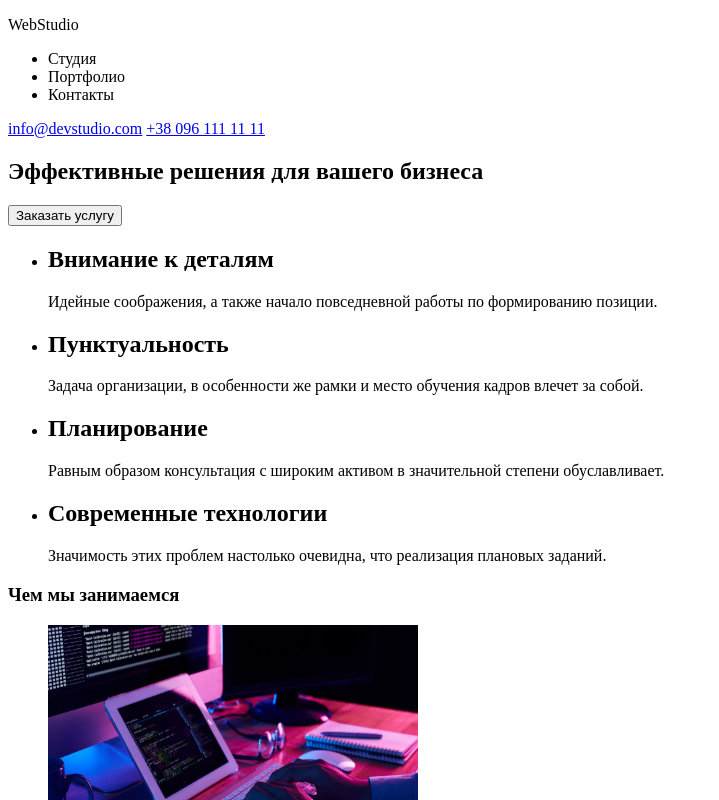
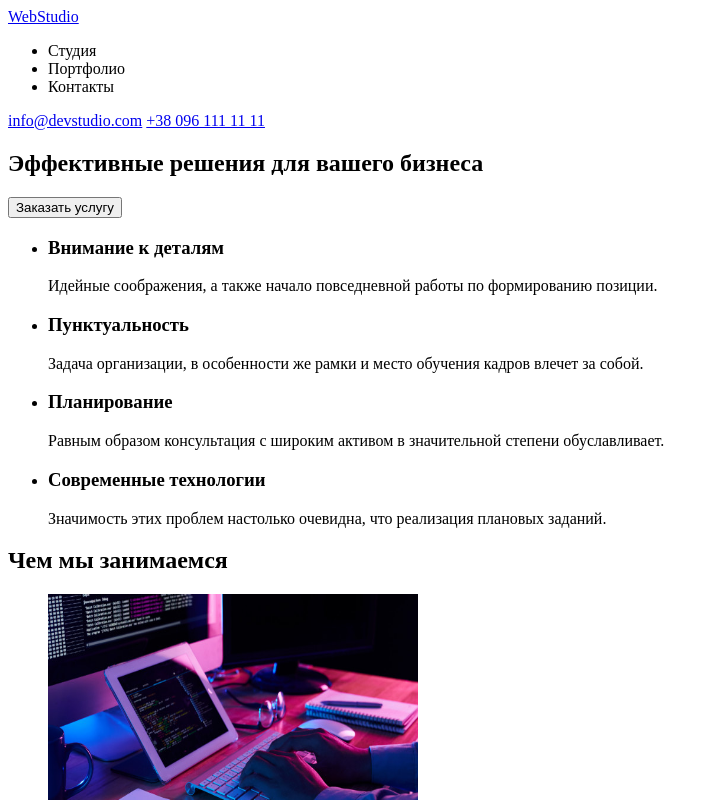
Before and after one commit to IhorDC/goit-markup-hw-01, a plain HTML site: page index.html in a window 1280 px wide. Shown: the top 800 px of the page, without its empty margins (0-719 px from the left). Drawn offline with Linux system fonts and the light colour scheme.

Commit message:
Changed h2/h3 and link on logo

```diff
--- a/index.html
+++ b/index.html
@@ -9,7 +9,7 @@
 </head>
 <body>
     <header>
-       <p>WebStudio</p>
+        <a href="./index.html">WebStudio</a>
         <nav>
             <ul>
                 <li>Студия</li>
@@ -29,29 +29,29 @@
         <!-- Section-benefits -->
         <section><ul>
             <li>
-                <h2>Внимание к деталям</h2>
+                <h3>Внимание к деталям</h3>
                 <p>Идейные соображения, а также начало повседневной работы по формированию позиции.
                 </p>
             </li>
             <li>
-                <h2>Пунктуальность</h2>
+                <h3>Пунктуальность</h3>
                 <p>Задача организации, в особенности же рамки и место обучения кадров влечет за собой.
                 </p>
             </li>
             <li>
-                <h2>Планирование</h2>
+                <h3>Планирование</h3>
                 <p>Равным образом консультация с широким активом в значительной степени обуславливает.
                 </p>
             </li>
             <li>
-                <h2>Современные технологии</h2>
+                <h3>Современные технологии</h3>
                 <p>Значимость этих проблем настолько очевидна, что реализация плановых заданий.
                 </p>
             </li>
         </ul></section>
         <!-- Section-proposition -->
         <section></section>
-        <h3>Чем мы занимаемся</h3>
+        <h2>Чем мы занимаемся</h2>
         <ul>
             <li><img src="./images/img-prop-1.jpeg" alt="разработка" width="370px" height="294px"  ></li>
             <li><img src="./images/img-prop-2.jpeg" alt="интеграция" width="370px" height="294px"></li>
@@ -59,7 +59,7 @@
         </ul>
         <!-- Section-team -->
         <section>
-            <h3>Наша команда</h3>
+            <h2>Наша команда</h2>
         <ul>
             <li>
                 <img src="./images/img-team-1.jpeg" alt="Product Designer" width="270px" height="260px">
@@ -90,7 +90,7 @@
         </ul></section>
     </main>
     <footer>
-        <p>WebStudio</p>
+        <a href="./index.html">WebStudio</a>
 
         <ul>
             <li><a
```
